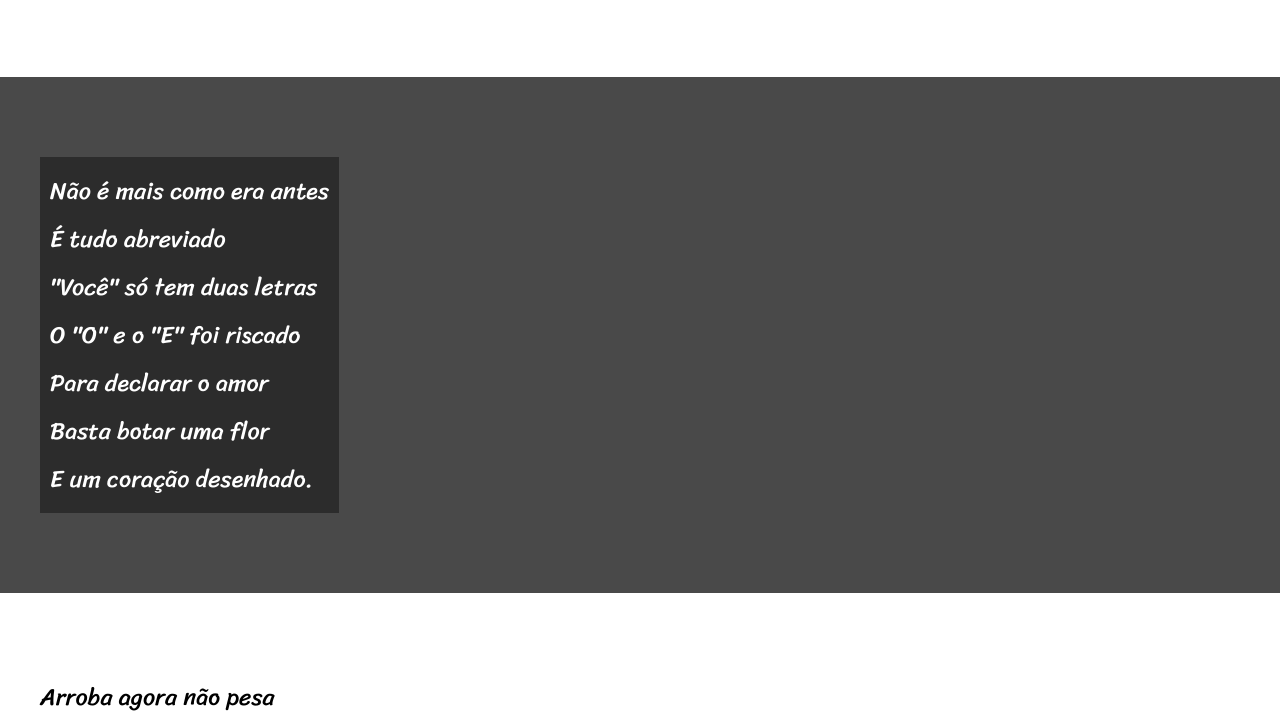
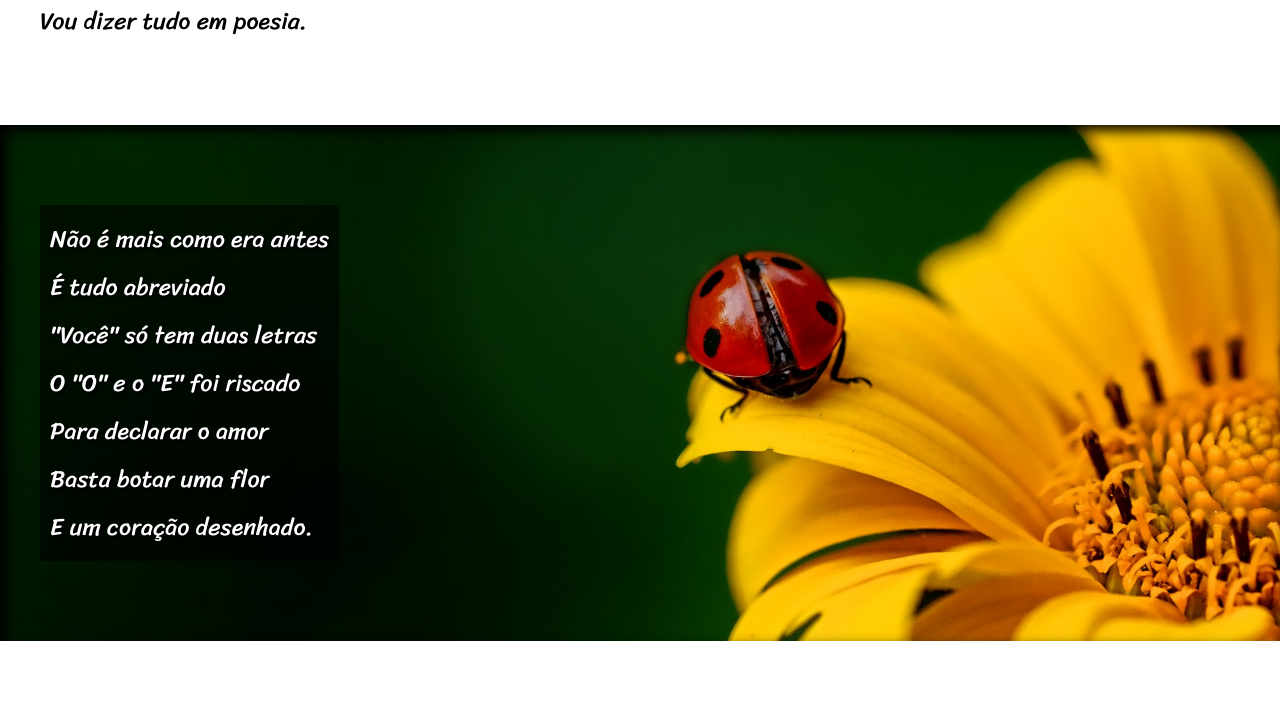
Before and after one commit to VictorAugusto-gt/desafio3, a plain HTML site: page index.html in a window 1280 px wide. Shown: the part 608-1326 px from the top of the page. Drawn offline with Linux system fonts and the light colour scheme.

Commit message:
versao final

```diff
--- a/index.html
+++ b/index.html
@@ -24,7 +24,7 @@
         </p>
     </section>
 
-    <section class="imagem">
+    <section class="imagem" id="img1">
         <p>
             Não é mais como era antes <br>
             É tudo abreviado <br>
@@ -58,7 +58,7 @@
         </p>
     </section>
 
-    <section class="imagem">
+    <section class="imagem" id="img2">
         <p>
             Tenho saudade das cartas <br>
             Escritas com a própria mão <br>
--- a/style/style.css
+++ b/style/style.css
@@ -66,12 +66,30 @@ section.normal {
 section.imagem {
     background-color: rgb(73, 73, 73);
     color: white;
+    box-shadow: inset 6px 6px 13px 0px rgb(0, 0, 0);
+    background-size: cover;
+    background-attachment: fixed;
 }
 
 section.imagem > p {
-    background-color: rgba(0, 0, 0, 0.404);
+    background-color: rgba(0, 0, 0, 0.575);
     display: inline-block;
     padding: 10px;
+    text-shadow: 2px 2px 2px black;
+}
+
+section > p {
+    padding-top: 2em;
+}
+
+section#img1 {
+    background-image: url(../pacote-d012/imagens/background001.jpg);
+    background-position: right center;
+}
+
+section#img2 {
+    background-image: url(../pacote-d012/imagens/background002.jpg);
+    background-position: right center;
 }
 
 footer {
```
